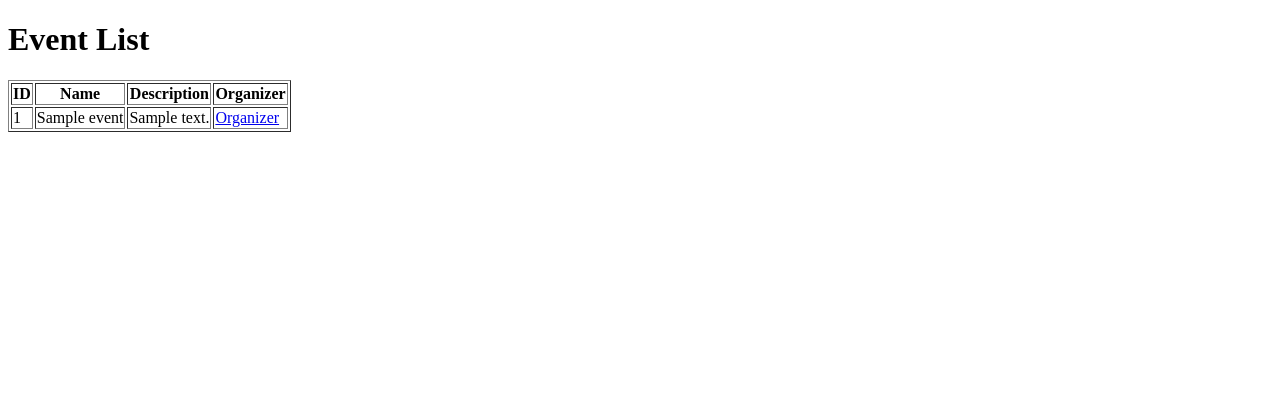
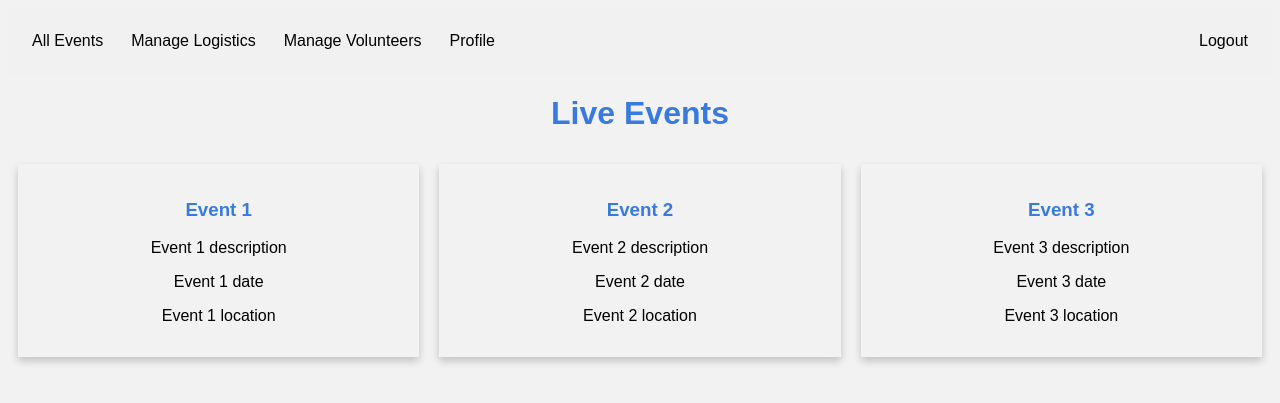
Before and after one commit to TheLapisGoat/CulturalFestManagementSystem, a Django app: template src/webapp/templates/organizer/organizer_view.html in a window 1280 px wide. Shown: the top 403 px of the page. Run offline with Django 5.2, Linux system fonts and the light colour scheme; the template is opened without the code that fills it: most values are stand-ins (such as "Sample title", 1, 10 or a date in 2020).

Commit message:
updated reqs; working on homepages

```diff
--- a/src/requirements.txt
+++ b/src/requirements.txt
@@ -1,4 +1,5 @@
 Django==5.0.2
 django_phonenumber_field==7.3.0
+django-anymail===10.2
 phonenumbers==8.13.31
 psycopg2-binary==2.9.9
--- a/src/webapp/templates/organizer/organizer_view.html
+++ b/src/webapp/templates/organizer/organizer_view.html
@@ -1,4 +1,4 @@
-<!DOCTYPE html>
+<!-- <!DOCTYPE html>
 <html lang="en">
 <head>
     <meta charset="UTF-8">
@@ -14,7 +14,7 @@
                 <th>Name</th>
                 <th>Description</th>
                 <th>Organizer</th>  <!-- New column for the hyperlink -->
-            </tr>
+            <!-- </tr>
         </thead>
         <tbody>
             {% for event in events %}
@@ -23,10 +23,117 @@
                     <td>{{ event.name }}</td>
                     <td>{{ event.description }}</td>
                     <!-- Create a hyperlink with the event's ID -->
-                    <td><a href="{% url 'organizer' event.id %}">Organizer</a></td>
+                    <!-- <td><a href="{% url 'organizer' event.id %}">Organizer</a></td>
                 </tr>
             {% endfor %}
         </tbody>
     </table>
 </body>
+</html>  -->
+
+<!DOCTYPE html>
+<html>
+    <head>
+        <meta charset="utf-8">
+        <meta http-equiv="X-UA-Compatible" content="IE=edge">
+        <title>Festival Management System Login</title>
+        <meta name="description" content="">
+        <meta name="viewport" content="width=device-width, initial-scale=1">
+        <style>
+
+            body {
+                background-color: #f2f2f2;
+                font-family: Arial, sans-serif;
+            }
+
+            h1 {
+                text-align: center;
+                color: #387adf;
+            }
+
+            h3 {
+                text-align: center;
+                color: #387adf;
+            }
+
+            .header {
+                overflow: hidden;
+                background-color: #f1f1f1;
+                padding: 20px 10px;
+            }
+
+            a {
+                float: left;
+                display: block;
+                color: black;
+                text-align: center;
+                padding-left: 14px;
+                padding-right: 14px;
+                padding-top: 4px;
+                padding-bottom: 4px;
+                text-decoration: none;
+            }
+
+            a:hover {
+                color: #387adf;
+            }
+
+            .row {
+                display: flex;
+            }
+
+            .column {
+                flex: 33.33%;
+                padding: 10px;
+            }
+
+            .card {
+                box-shadow: 0 4px 8px 0 rgba(0, 0, 0, 0.2);
+                padding: 16px;
+                text-align: center;
+            }
+
+        </style>
+    </head>
+
+    <body>
+        <div class="header">
+            <!-- todo: change hrefs -->
+            <a href="#">All Events</a>
+            <a href="#">Manage Logistics</a>
+            <a href="#">Manage Volunteers</a>
+            <a href="#">Profile</a>
+            <a href="#" style="float:right">Logout</a>
+        </div>
+
+        <!-- home page with live events -->
+        <h1>Live Events</h1>
+        <!-- todo: replace with actual events -->
+        <div class="row">
+            <div class="column">
+                <div class="card">
+                    <h3>Event 1</h3>
+                    <p>Event 1 description</p>
+                    <p>Event 1 date</p>
+                    <p>Event 1 location</p>
+                </div>
+            </div>
+            <div class="column">
+                <div class="card">
+                    <h3>Event 2</h3>
+                    <p>Event 2 description</p>
+                    <p>Event 2 date</p>
+                    <p>Event 2 location</p>
+                </div>
+            </div>
+            <div class="column">
+                <div class="card">
+                    <h3>Event 3</h3>
+                    <p>Event 3 description</p>
+                    <p>Event 3 date</p>
+                    <p>Event 3 location</p>
+                </div>
+            </div>
+        </div>
+    </body>
 </html>
```
Also changed, not shown: src/webapp/templates/participant/participant_view.html (+108 -0 lines), src/webapp/templates/student/student_view.html (+108 -0 lines).
